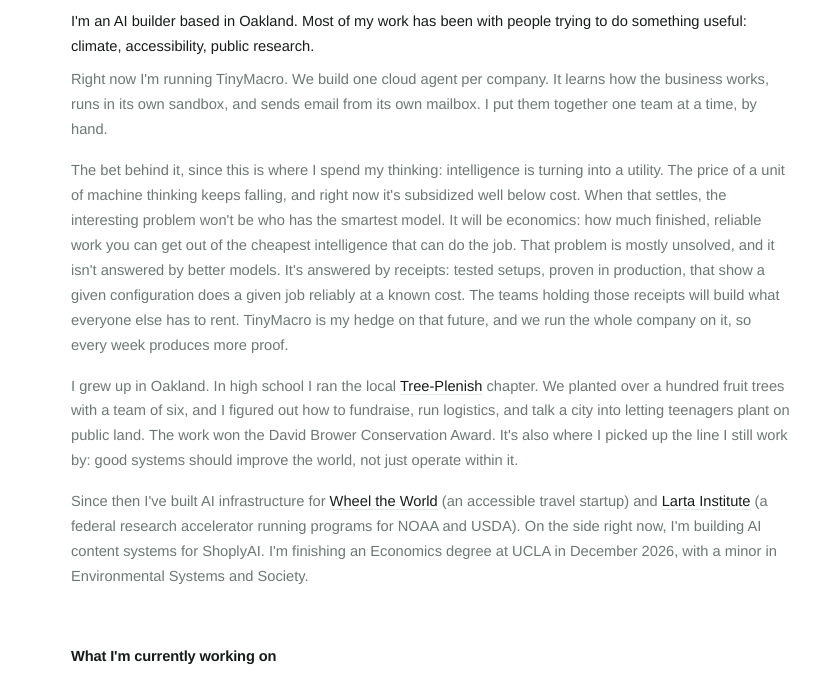
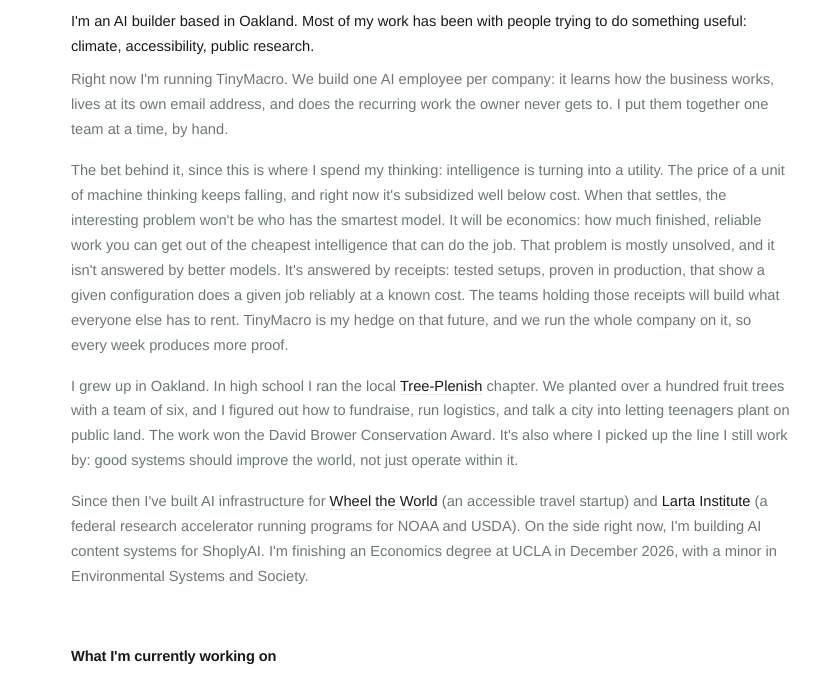
Before and after one commit to inSAnE1466/personal-website, a plain HTML site: page index.html in a window 1280 px wide. Shown: the part 124-800 px from the top of the page, without its empty margins (209-1029 px from the left). Drawn offline with Linux system fonts and the light colour scheme.

Commit message:
copy: intro paragraph onto the employee frame (one vocabulary for the product on the page)

```diff
--- a/index.html
+++ b/index.html
@@ -22,7 +22,7 @@
         </header>
 
         <section class="intro">
-            <p>Right now I'm running TinyMacro. We build one cloud agent per company. It learns how the business works, runs in its own sandbox, and sends email from its own mailbox. I put them together one team at a time, by hand.</p>
+            <p>Right now I'm running TinyMacro. We build one AI employee per company: it learns how the business works, lives at its own email address, and does the recurring work the owner never gets to. I put them together one team at a time, by hand.</p>
 
             <p>The bet behind it, since this is where I spend my thinking: intelligence is turning into a utility. The price of a unit of machine thinking keeps falling, and right now it's subsidized well below cost. When that settles, the interesting problem won't be who has the smartest model. It will be economics: how much finished, reliable work you can get out of the cheapest intelligence that can do the job. That problem is mostly unsolved, and it isn't answered by better models. It's answered by receipts: tested setups, proven in production, that show a given configuration does a given job reliably at a known cost. The teams holding those receipts will build what everyone else has to rent. TinyMacro is my hedge on that future, and we run the whole company on it, so every week produces more proof.</p>
 
```
